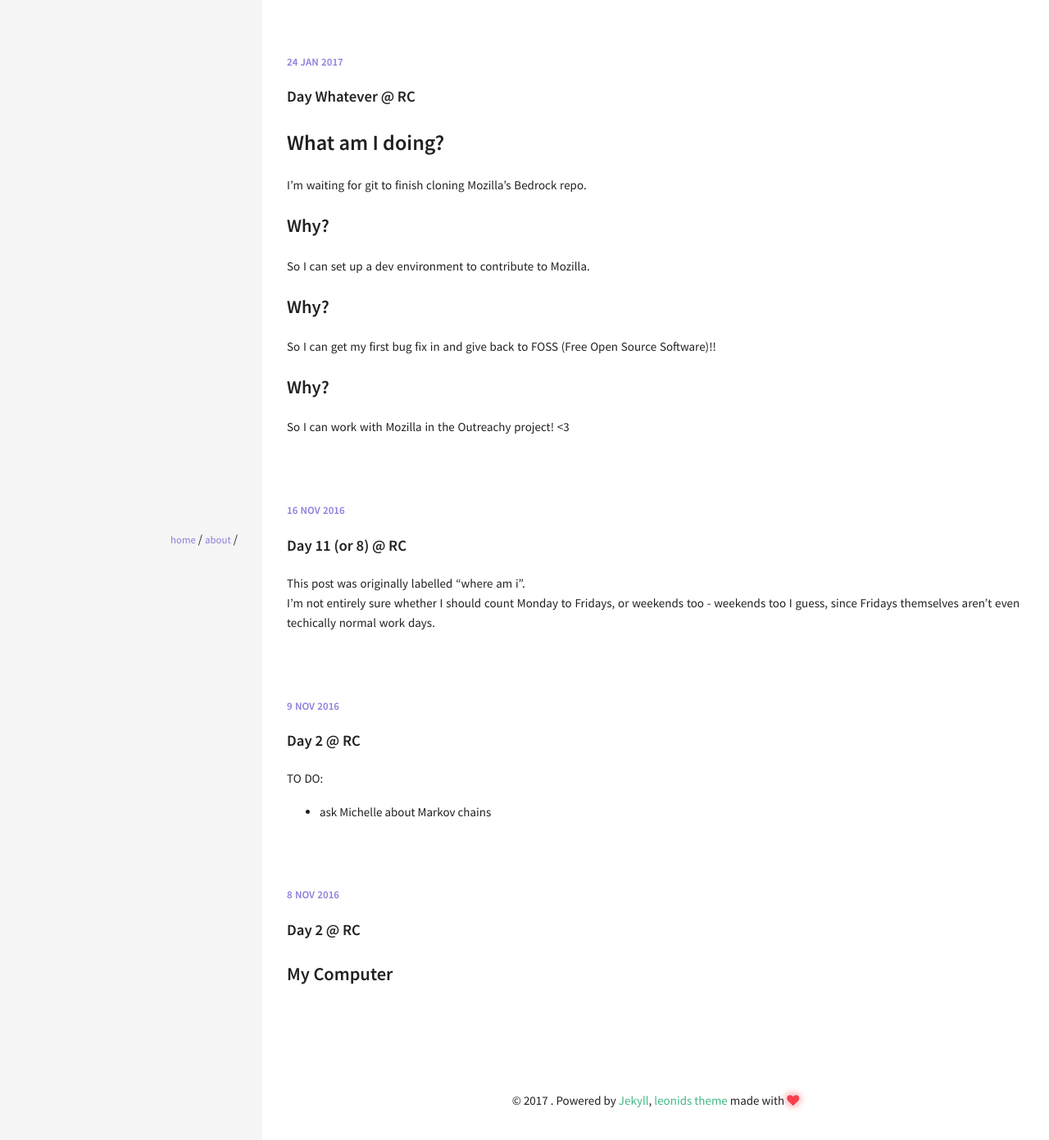
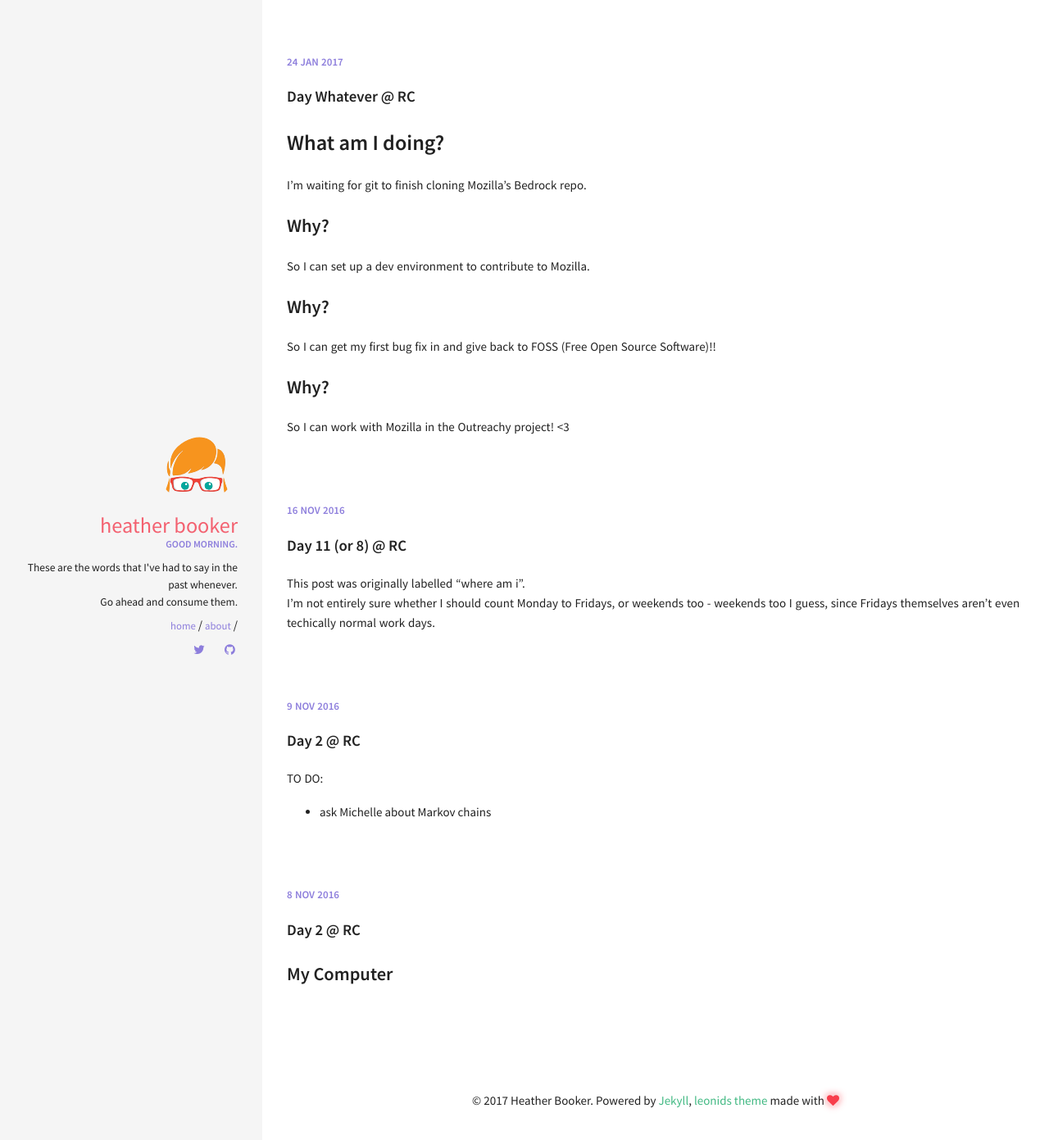
Before and after one commit to heatherbooker/blog, a Jekyll site: the page built from index.md, in a window 1280 px wide. Shown: the top 1391 px of the page at 82% size. Built offline with Jekyll 4.4.1, drawn with Linux system fonts in a browser that asks for light colours.

Commit message:
Basic customization

```diff
--- a/_config.yml
+++ b/_config.yml
@@ -13,16 +13,15 @@
 # you will see them accessed via {{ site.title }}, {{ site.email }}, and so on.
 # You can create any custom variable you would like, and they will be accessible
 # in the templates via {{ site.myvariable }}.
-title: Your awesome title
-email: your-email@domain.com
+title: Heather B-Log
+# email:
 description: > # this means to ignore newlines until "baseurl:"
-  Write an awesome description for your new site here. You can edit this
-  line in _config.yml. It will appear in your document head meta (for
-  Google search results) and in your feed.xml site description.
+  These are the words that I've had to say in the past whenever.
+  Go ahead and consume them.
 baseurl: "" # the subpath of your site, e.g. /blog
 url: "" # the base hostname & protocol for your site, e.g. http://example.com
-twitter_username: jekyllrb
-github_username:  jekyll
+twitter_username: hboo_codes
+github_username:  heatherbooker
 
 # Build settings
 markdown: kramdown
@@ -32,3 +31,41 @@ gems:
 exclude:
   - Gemfile
   - Gemfile.lock
+
+
+owner:
+  name: Heather Booker
+  avatar: heatherlearns.svg
+  job: "Good morning."
+  bio: "These are the words that I've had to say in the past whenever."
+  bio2: "Go ahead and consume them."
+  email:
+  disqus-shortname:
+  twitter: "hboo_codes"
+  facebook: #username
+  google:
+    plus: #username
+    analytics:
+    verify:
+    ad-client:
+    ad-slot:
+  bing-verify:
+  github: heatherbooker
+  gitlab: #username
+  stackoverflow: #123456/username   from a "http://stackoverflow.com/users/123456/username" link
+  linkedin: #username
+  skype: #username
+  xing: #username
+  instagram: #username
+  lastfm: #username
+  tumblr: #username
+  pinterest: #username
+  foursquare: #username
+  steam: #username
+  dribbble: #username
+  youtube: #username
+  soundcloud: #username
+  weibo: #username
+  flickr: #username
+  500px: #username
+  codepen: #username
--- a/_includes/sidebar.html
+++ b/_includes/sidebar.html
@@ -6,7 +6,8 @@
   {% endif %}
   <a href="{{ site.url }}/" class="author_name">{{ author.name }}</a>
   <span class="author_job">{{ author.job }}</span>
-  <span class="author_bio mbm">{{ author.bio }}</span>
+  <span class="author_bio author_bio1 mbm">{{ author.bio }}</span>
+  <span class="author_bio mbm">{{ author.bio2 }}</span>
   <nav class="nav">
     <ul class="nav-list">
       <li class="nav-item">
--- a/_sass/pages/_layout.scss
+++ b/_sass/pages/_layout.scss
@@ -44,6 +44,9 @@
     font-size: 90%;
     display: block;
   }
+  .author_bio1 {
+    margin-bottom: 0.1em;
+  }
   @include media-query($medium-screen) {
     text-align: right;
     margin: 0 auto;
```
Also changed, not shown: assets/img/heatherlearns.svg (added).
